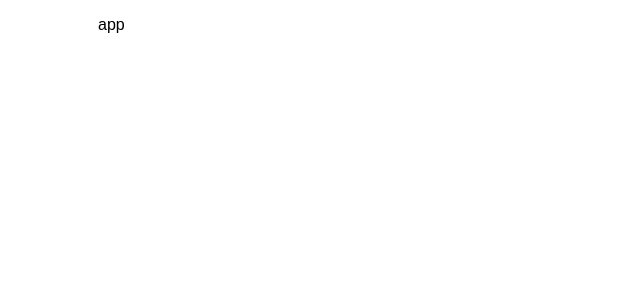
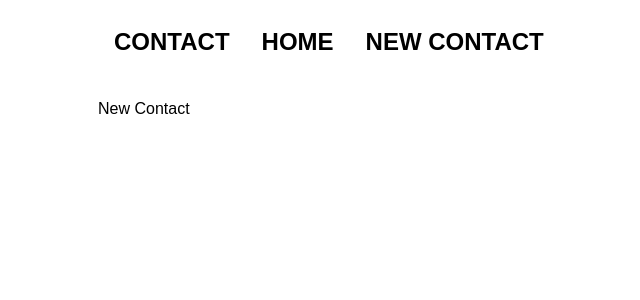
Before and after one commit to ga-wdi-exercises/checkpoint-react, a React (Create React App) app: page /NewContact in a window 1280 px wide. Shown: the top 300 px of the page, without its empty margins (92-732 px from the left). Built offline with nearby package versions, Linux system fonts and the light colour scheme.

Commit message:
salman naseer checkpoint react

```diff
--- a/src/components/App/App.js
+++ b/src/components/App/App.js
@@ -1,9 +1,38 @@
 import React, { Component } from 'react';
-
+import { Route, Link } from 'react-router-dom'
+import Contact from '../Contact/Contact'
+import NewContact from '../NewContact/NewContact'
+import ContactList from '../ContactList/ContactList'
 class App extends Component {
+  constructor (props) {
+    super(props)
+    this.state = {
+      contacts: this.props.contacts,
+    }
+  }
   render() {
     return <div className="App">
-        <p>app</p>
+      <header>
+        <nav>
+        <Link to="/">
+            <h1>Contact</h1>
+          </Link>
+          <Link to="/">
+            <h1>Home</h1>
+          </Link>
+          <Link to="/NewContact">
+            <h1>New Contact</h1>
+          </Link>
+          </nav>
+      </header>
+      <main>
+      <Route path="/" exact
+              component={Contact}
+            />
+      <Route path="/NewContact"
+              component={NewContact}
+            />
+      </main>
       </div>;
   }
 }
--- /dev/null
+++ b/src/components/Contact/Contact.js
@@ -0,0 +1,15 @@
+import React, { Component } from 'react'
+
+class Contact extends Component {
+  render() {
+
+    return (
+      <div>
+        <p>contact</p>
+      </div>
+    )
+  }
+}
+
+
+export default Contact;
--- /dev/null
+++ b/src/components/ContactList/ContactList.js
@@ -0,0 +1,16 @@
+import React, { Component } from 'react'
+import Contact from '../Contact/Contact'
+class ContactList extends Component {
+
+  render() {
+
+    return (
+      <div>
+          <Contact />
+      </div>
+    )
+  }
+}
+
+
+export default ContactList;
--- /dev/null
+++ b/src/components/NewContact/NewContact.js
@@ -0,0 +1,15 @@
+import React, { Component } from 'react'
+
+class NewContact extends Component {
+  render() {
+
+    return (
+      <div>
+        <p>New Contact</p>
+      </div>
+    )
+  }
+}
+
+
+export default NewContact;
--- a/src/index.js
+++ b/src/index.js
@@ -2,7 +2,12 @@ import React from 'react';
 import ReactDOM from 'react-dom';
 import './styles/index.css';
 import App from './components/App/App';
+import { BrowserRouter as Router } from "react-router-dom"
 
 import contacts from "./contacts.json";
-
-ReactDOM.render(<App />, document.getElementById('root'));
+ReactDOM.render(
+    <Router>
+      <App />
+    </Router>,
+    document.getElementById("root")
+  )
```
Also changed, not shown: 1 other file (tests, documents, lock files or other folders).
